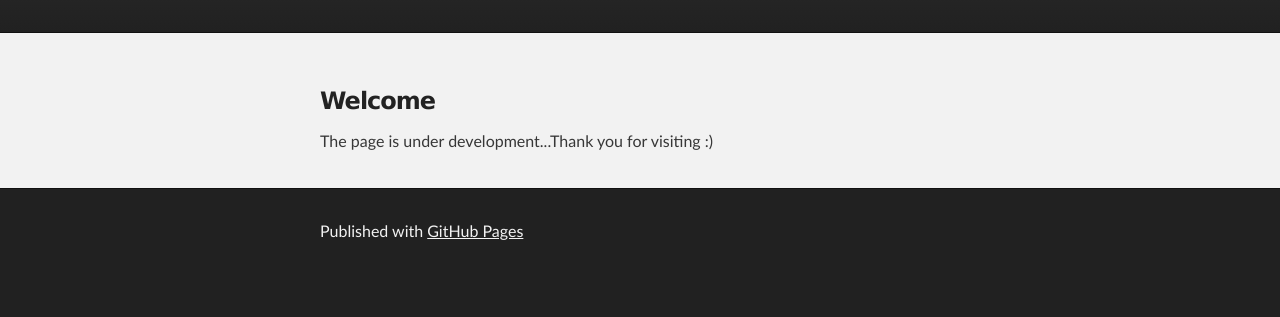
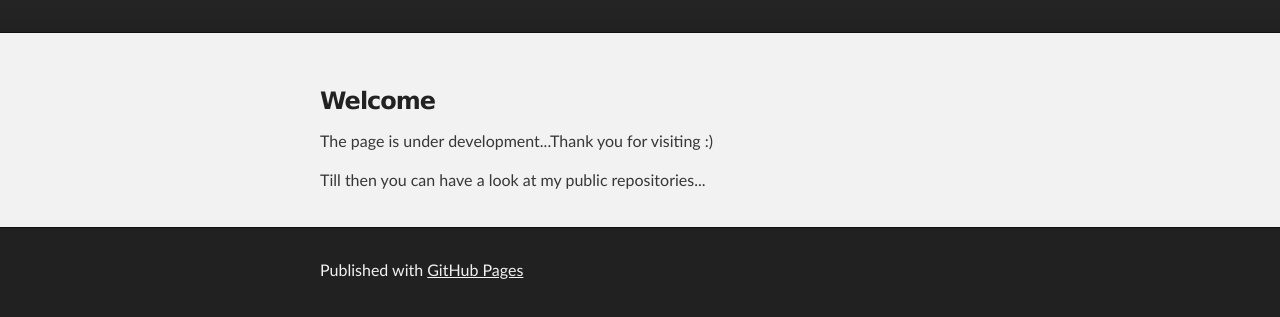
Before and after one commit to ChetanGandhi/chetangandhi.github.io, a plain HTML site: page index.html in a window 1280 px wide. Shown: the part 177-494 px from the top of the page. Drawn offline with Linux system fonts and the light colour scheme.

Commit message:
- Test commit

```diff
--- a/index.html
+++ b/index.html
@@ -31,6 +31,7 @@
 <a id="welcome" class="anchor" href="#welcome" aria-hidden="true"><span aria-hidden="true" class="octicon octicon-link"></span></a>Welcome</h3>
 
 <p>The page is under development...Thank you for visiting :)</p>
+<p>Till then you can have a look at my public repositories...</p>
       </section>
     </div>
 
```
